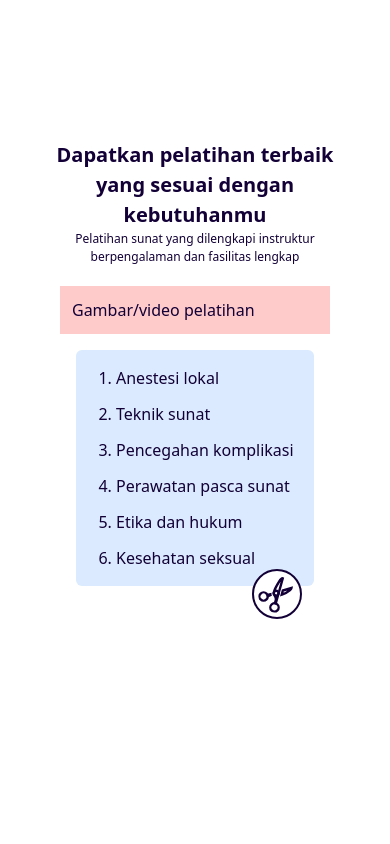
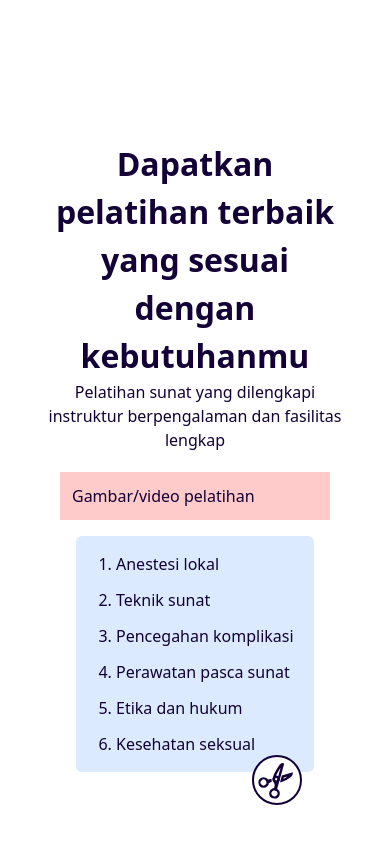
Before and after one commit to nidamuna/landingpage-1, a React (Create React App) app: page / in a window 390 px wide. Shown: the part 1301-2145 px from the top of the page. Built offline with nearby package versions, Linux system fonts and the light colour scheme.

Commit message:
chane font

```diff
--- a/src/component/Pelatihansection.jsx
+++ b/src/component/Pelatihansection.jsx
@@ -6,10 +6,10 @@ const Pelatihansection = () => {
     <>
       <section className='w-full bg-white min-h-screen py-[100px] px-10'>
         <div className='flex flex-col container mx-auto items-center text-[#120036]'>
-          <h1 className='font-black text-[20px] md:text-[2rem] text-center w-full'>
+          <h1 className='font-black text-[2rem] text-center w-full'>
             Dapatkan pelatihan terbaik yang sesuai dengan kebutuhanmu
           </h1>
-          <p className='text-center w-full text-[12px] md:text-[16px]'>
+          <p className='text-center w-full'>
             Pelatihan sunat yang dilengkapi instruktur berpengalaman dan fasilitas lengkap
           </p>
           <div className='w-full flex-col md:flex-row flex justify-center items-center p-5'>
```
